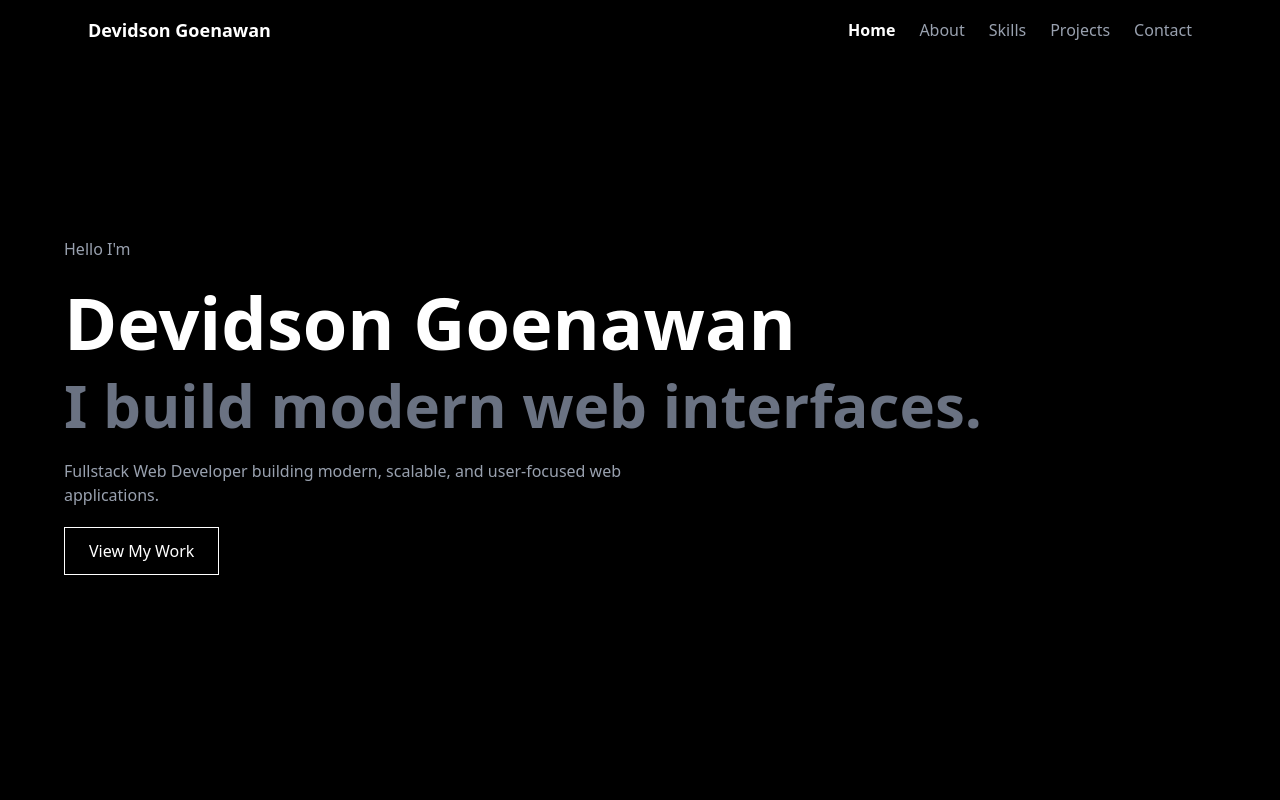
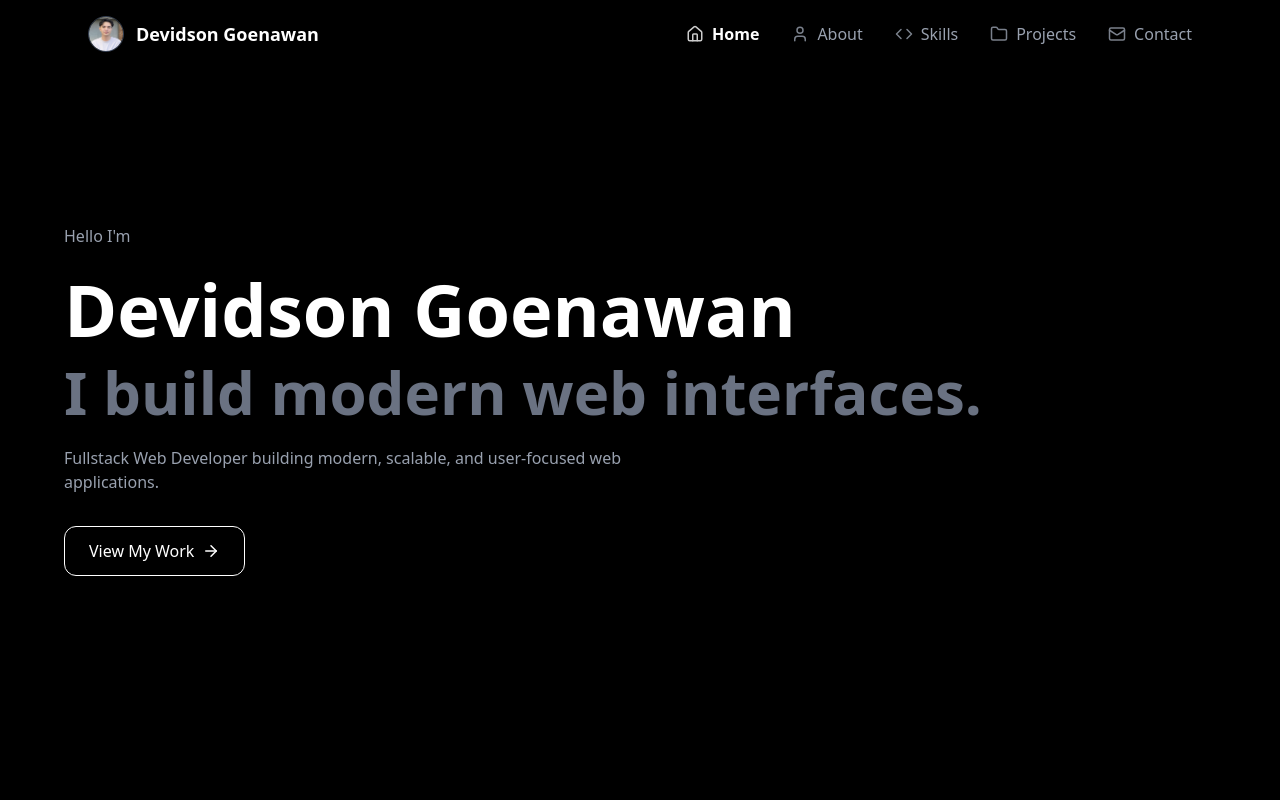
Before and after one commit to devchristov/portfolio, a React (Vite) app: page / in a window 1280 px wide. Shown: the top 800 px of the page. Built offline with nearby package versions, Linux system fonts and the light colour scheme.

Commit message:
Update button

```diff
--- a/package.json
+++ b/package.json
@@ -13,6 +13,7 @@
   },
   "dependencies": {
     "@tailwindcss/vite": "^4.1.18",
+    "lucide-react": "^0.575.0",
     "react": "^19.2.0",
     "react-dom": "^19.2.0"
   },
--- a/src/components/Navbar.jsx
+++ b/src/components/Navbar.jsx
@@ -1,4 +1,6 @@
 import { useEffect, useState } from "react";
+import { Home, User, Code, Folder, Mail } from "lucide-react";
+import profile from "../assets/IMG_9396.JPG";
 
 function Navbar() {
   const [active, setActive] = useState("hero");
@@ -20,8 +22,8 @@ function Navbar() {
     sections.forEach((section) => observer.observe(section));
 
     const handleScroll = () => setScrolled(window.scrollY > 50);
+    window.addEventListener("scroll", handleScroll);
 
-    window.addEventListener("scroll", handleScroll);
     return () => {
       sections.forEach((section) => observer.unobserve(section));
       window.removeEventListener("scroll", handleScroll);
@@ -33,12 +35,30 @@ function Navbar() {
       ? "text-white font-semibold"
       : "text-gray-400 hover:text-white";
 
+  const menuItems = [
+    { id: "hero", label: "Home", icon: Home },
+    { id: "about", label: "About", icon: User },
+    { id: "skills", label: "Skills", icon: Code },
+    { id: "projects", label: "Projects", icon: Folder },
+    { id: "contact", label: "Contact", icon: Mail },
+  ];
+
   return (
     <nav
-      className={`fixed top-0 left-0 w-full z-[999] bg-black transition-all duration-300`}
+      className={`fixed top-0 left-0 w-full z-[999] transition-all duration-300 ${
+        scrolled ? "bg-black shadow-lg" : "bg-black"
+      }`}
     >
       <div className="max-w-6xl mx-auto px-6 py-4 flex justify-between items-center">
-        <h1 className="text-white font-bold text-lg">Devidson Goenawan</h1>
+        {/* Logo + Profile */}
+        <div className="flex items-center gap-3 cursor-pointer">
+          <img
+            src={profile}
+            alt="Devidson Goenawan"
+            className="w-9 h-9 rounded-full object-cover border border-gray-700 shadow-sm transition hover:scale-105"
+          />
+          <h1 className="text-white font-bold text-lg">Devidson Goenawan</h1>
+        </div>
 
         {/* Hamburger Button */}
         <button
@@ -49,32 +69,20 @@ function Navbar() {
         </button>
 
         {/* Desktop Menu */}
-        <ul className="hidden md:flex gap-6">
-          <li>
-            <a href="#hero" className={linkClass("hero")}>
-              Home
-            </a>
-          </li>
-          <li>
-            <a href="#about" className={linkClass("about")}>
-              About
-            </a>
-          </li>
-          <li>
-            <a href="#skills" className={linkClass("skills")}>
-              Skills
-            </a>
-          </li>
-          <li>
-            <a href="#projects" className={linkClass("projects")}>
-              Projects
-            </a>
-          </li>
-          <li>
-            <a href="#contact" className={linkClass("contact")}>
-              Contact
-            </a>
-          </li>
+        <ul className="hidden md:flex gap-8">
+          {menuItems.map(({ id, label, icon: Icon }) => (
+            <li key={id}>
+              <a
+                href={`#${id}`}
+                className={`${linkClass(
+                  id,
+                )} flex items-center gap-2 transition hover:-translate-y-0.5`}
+              >
+                <Icon size={18} className="opacity-80" />
+                {label}
+              </a>
+            </li>
+          ))}
         </ul>
       </div>
 
@@ -85,14 +93,15 @@ function Navbar() {
         }`}
       >
         <ul className="flex flex-col gap-4 px-6">
-          {["hero", "about", "skills", "projects", "contact"].map((id) => (
+          {menuItems.map(({ id, label, icon: Icon }) => (
             <li key={id}>
               <a
                 href={`#${id}`}
                 onClick={() => setMenuOpen(false)}
-                className={linkClass(id)}
+                className={`${linkClass(id)} flex items-center gap-2`}
               >
-                {id.charAt(0).toUpperCase() + id.slice(1)}
+                <Icon size={18} className="opacity-80" />
+                {label}
               </a>
             </li>
           ))}
--- a/src/sections/Hero.jsx
+++ b/src/sections/Hero.jsx
@@ -1,3 +1,5 @@
+import { ArrowRight } from "lucide-react";
+
 function Hero() {
   return (
     <section
@@ -23,9 +25,13 @@ function Hero() {
         <div className="mt-8">
           <a
             href="#projects"
-            className="border border-white px-6 py-3 hover:bg-white hover:text-black transition"
+            className="inline-flex items-center gap-2 border border-white px-6 py-3 rounded-xl transition-all duration-300 hover:bg-white hover:text-black group"
           >
             View My Work
+            <ArrowRight
+              size={18}
+              className="transition-transform duration-300 group-hover:translate-x-1"
+            />
           </a>
         </div>
       </div>
```
Also changed, not shown: 1 other file (tests, documents, lock files or other folders).
